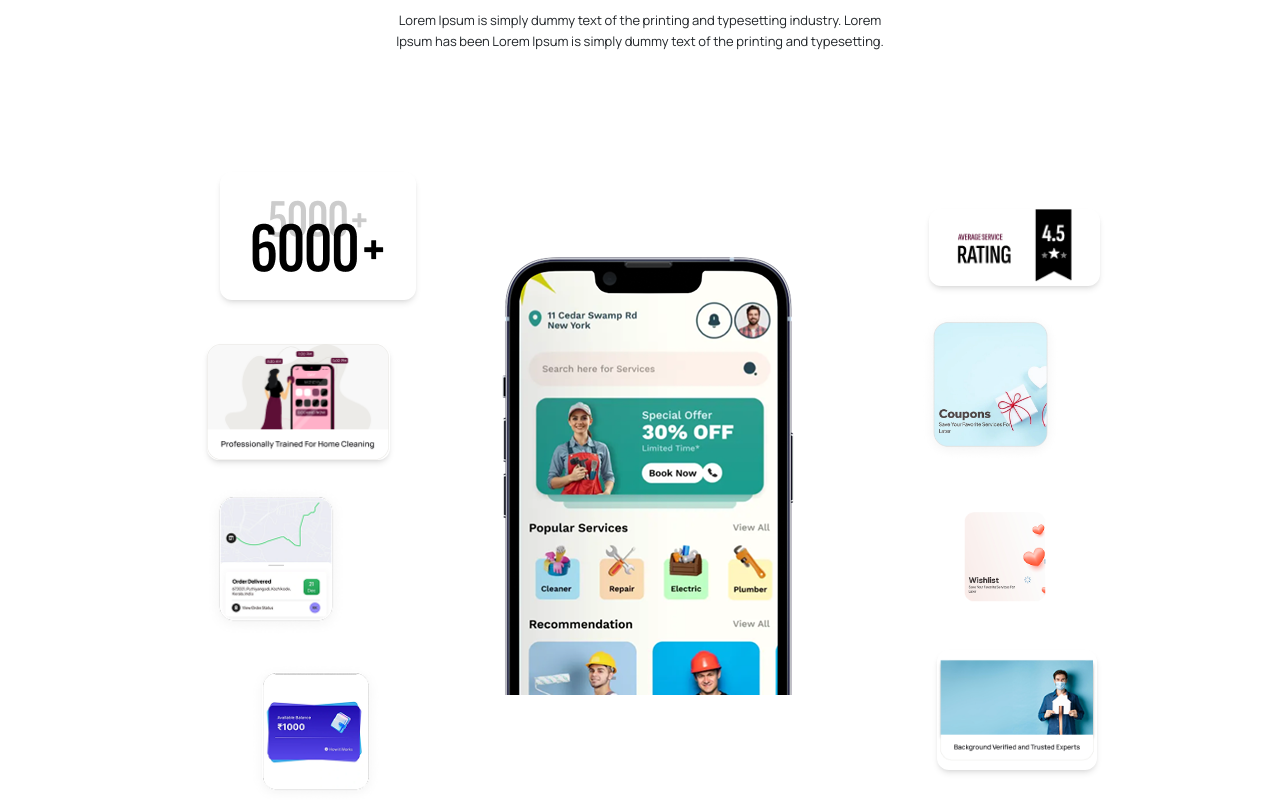
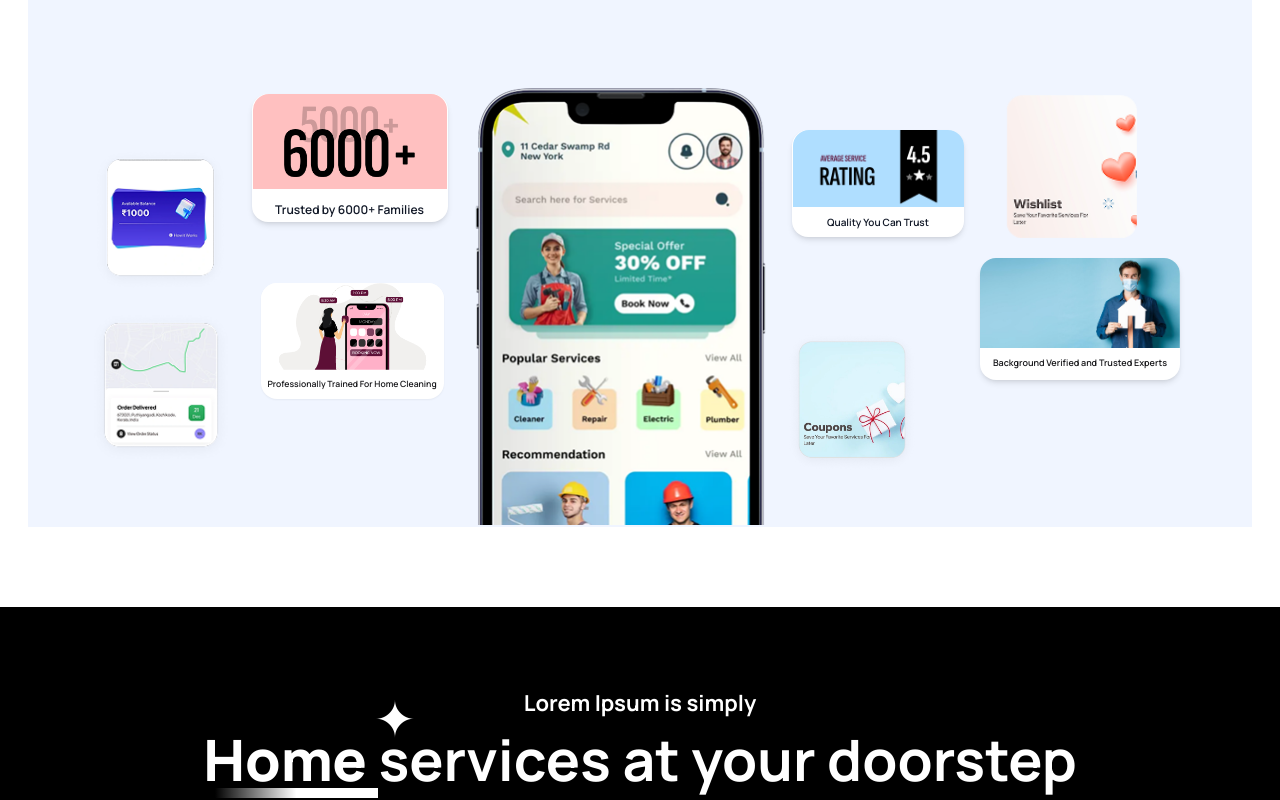
Before and after one commit to anagha-bot/fixtek1, a React (Vite) app: page /who-we-are in a window 1280 px wide. Shown: the part 1220-2020 px from the top of the page. Built offline with nearby package versions, Linux system fonts and the light colour scheme.

Commit message:
Update home button and booking flow

```diff
--- a/src/Components/Booking.jsx
+++ b/src/Components/Booking.jsx
@@ -45,7 +45,7 @@ function Booking() {
 
       {/* ---------- Service Info ---------- */}
       <div className="mt-5 px-4 md:px-20">
-        <h3 className="text-xl md:text-2xl font-manrope  font-bold text-[#212529]">
+        <h3 className="text-xl md:text-2xl font-manrope font-bold text-[#212529]">
           Plumbing Repair
         </h3>
         <div className="flex items-center text-gray-600 mt-1">
@@ -92,14 +92,14 @@ function Booking() {
         <div className="space-y-10 py-6 md:py-10">
           {/* Pricing Card */}
           <div className="border rounded-lg p-5 shadow-sm">
-            <div className="bg-blue-100 rounded-lg p-4 flex flex-col sm:flex-row justify-between items-center mb-5">
+            <div className="bg-blue-100 rounded-lg p-4 flex flex-col sm:flex-row justify-between items-center mb-5 space-y-4 sm:space-y-0">
               <div className="flex flex-col items-center flex-1">
                 <p className="text-xs md:text-sm text-gray-700">
                   First hour charge
                 </p>
                 <p className="text-sm md:text-lg text-[#003580]">AED 90.00</p>
               </div>
-              <div className="flex flex-col items-center flex-1 sm:border-l border-blue-300 sm:pl-6 mt-4 sm:mt-0">
+              <div className="flex flex-col items-center flex-1 sm:border-l border-blue-300 sm:pl-6">
                 <p className="text-xs md:text-sm text-gray-700">
                   Later hour charge
                 </p>
--- a/src/Components/Navbar.jsx
+++ b/src/Components/Navbar.jsx
@@ -15,7 +15,8 @@ export default function Navbar({ scrollToServiceRef }) {
 
   return (
     <div className="flex justify-center">
-      <nav className="w-[814px] bg-white shadow-xl rounded-2xl justify-center">
+      {/* Removed shadow-xl */}
+      <nav className="w-[814px] bg-white rounded-2xl justify-center">
         <div className="w-[814px] h-[43px] flex justify-between items-center space-x-10 py-3 px-10 font-manrope text-[17px] text-gray-800">
 
           {/* Left Links */}
--- a/src/Components/Whoweare.jsx
+++ b/src/Components/Whoweare.jsx
@@ -58,59 +58,101 @@ function Whoweare() {
       </div>
 
       {/* ================= PHONE + CARDS SECTION ================= */}
-     <h2 className="text-center font-manrope text-[24px] md:text-[33px] font-bold text-[#00343D] mb-6">
+    <div className="flex justify-center items-center">
+     <div className='bg-[#F0F5FF] w-[1224px] h-[696px] '>
+     <h2 className=" text-center font-manrope text-[24px] md:text-[33px] font-bold text-[#00343D] mb-6">
   Fixtek Everything. Find Spares. Book Instantly <br />
   with the Fixtek Home Service App
 </h2>
 
-<p className="text-center font-manrope text-[#212529] text-[12px] md:text-[13px] leading-relaxed px-6 mt-4">
+<p className="text-center font-manrope text-[#212529] text-[12px] md:text-[13px] leading-relaxed px-9 mt-4">
   Lorem Ipsum is simply dummy text of the printing and typesetting industry. Lorem <br/>
   Ipsum has been Lorem Ipsum is simply dummy text of the printing and typesetting.
 </p>
-      <div className="flex flex-col md:flex-row justify-center items-center mt-14 relative gap-12 md:gap-20">
+      <div className="flex flex-col md:flex-row justify-center items-center mt-11 relative gap-12 md:gap-20">
         <div className="flex flex-row md:flex-col gap-6 mt-4 md:mt-10">
-          <div className="w-[196px] h-[128px] mx-auto md:ml-10">
-            <img src="Figure (8).png" alt="6000+ Users" className="w-full h-full object-contain rounded-xl shadow-md" />
+          <div className="absolute top-[10%] left-[15%] bg-white rounded-2xl shadow-md hover:shadow-md transition-all p-0 flex flex-col items-center text-center w-[196px] h-[128px] mx-auto md:ml-10">
+           <img
+        src="Figure (5).png"
+        alt="Families"
+        className="w-[194px] h-[95px] bg-[#FFC0C0] rounded-t-2xl object-cover"
+      />
+      <p className="text-[12px] font-semibold text-gray-900 mt-3 font-manrope text-center px-3">
+        Trusted by 6000+ Families
+      </p>
           </div>
-          <div className="w-[183px] h-[116px] mx-auto md:mt-5">
-            <img src="Background+Border (2).png" alt="Professionals" className="w-full h-full object-contain rounded-xl shadow-md" />
-          </div>
-          <div className="w-[144px] h-[154px] mx-auto md:ml-6">
+          <div className="absolute top-[45%] left-[19%] bg-white rounded-2xl shadow-sm hover:shadow-md transition-all p-0 flex flex-col items-center text-center w-[183px] h-[116px] ">
+            <img src="Figure (1).png" alt="Professionals" className=" bg-[#FFFFFF] rounded-t-2xl object-cover" />
+          <p className="text-[8.6px] font-semibold font-manrope text-[#18181B] py-2">
+        Professionally Trained For Home Cleaning
+      </p></div>
+          <div className="absolute top-[50%] left-[3%] w-[144px] h-[154px] mx-auto md:ml-6">
             <img src="image (3).png" alt="Analytics" className="w-full h-full object-contain rounded-xl " />
           </div>
-          <div className="w-[144px] h-[144px] mx-auto md:ml-16">
+          <div className="absolute top-[20%] left-[3%] w-[144px] h-[144px] mx-auto md:ml-6">
             <img src="Container (8).png" alt="Reports" className="w-full h-full object-contain rounded-xl" />
           </div>
         </div>
 
         {/* Phone Mockup */}
-        <div className="w-[200px] h-[320px] md:w-[305px] md:h-[450px] z-10 mt-8 md:mt-0">
+        <div className="absolute left-[36%] top-[6.5%] w-[200px] h-[320px] md:w-[305px] md:h-[450px] z-10 mt-8 md:mt-0">
           <img
             src="iPhone 13 Pro (2).png"
             alt="Fixtek App"
-            className="w-full h-auto object-contain"
+            className="w-full w-[305px] h-[450px] object-contain"
           />
         </div>
 
-        {/* Right Side Feature Cards */}
-        <div className="flex flex-row md:flex-col gap-6 mt-4 md:mt-10">
-          <div className="w-[171px] h-[77px] mx-auto md:ml-12">
-            <img src="Figure (10).png" alt="Coupons" className="w-full h-full object-contain rounded-xl shadow-md" />
+
+        {/* Right Side Cards */}
+        <div className="relative w-full md:w-[400px] h-[500px] mt-4 md:mt-10">
+          {/* Top Card */}
+          <div className="absolute top-[10%] left-[78%] bg-white rounded-2xl shadow-md hover:shadow-lg transition-all flex flex-col items-center text-center w-[172px] h-[107px]">
+            <img
+              src="Figure (4).png"
+              alt="Quality"
+              className="w-[171px] h-[77px] rounded-t-2xl bg-[#AFDEFF] object-cover"
+            />
+            <p className="text-[10px] font-manrope font-semibold text-gray-900 mt-2 px-3">
+              Quality You Can Trust
+            </p>
           </div>
-          <div className="w-[144px] h-[154px] mx-auto">
-            <img src="Coupen-home.webp" alt="Wishlist" className="w-[144px] h-[154px] object-contain rounded-xl " />
+
+          {/* Middle Card 1 */}
+          <div className="absolute top-[50%] left-[75%] w-[144px] h-[154px]">
+            <img
+              src="Coupen-home.webp"
+              alt="Wishlist"
+              className="w-[144px] h-[144px] object-contain rounded-xl"
+            />
           </div>
-          <div className="w-[184px] h-[90px] mx-auto md:mt-6 md:ml-8">
-            <img src="Vector (1).png" alt="Rewards" className="w-full h-full object-contain rounded-xl " />
+
+          {/* Middle Card 2 */}
+          <div className="absolute top-[3%] left-[130%] w-[184px] h-[90px]">
+            <img
+              src="Vector (1).png"
+              alt="Rewards"
+              className="w-[144px] h-[144px] object-contain rounded-xl"
+            />
           </div>
-          <div className="w-[160px] h-[120px] mx-auto md:mt-6 md:ml-14">
-            <img src="Background+Border (3).png" alt="4.5 Rating" className="w-full h-full object-contain rounded-xl shadow-md" />
-          </div>
+
+          {/* Bottom Card */}
+          <div className="absolute bottom-[40%] left-[125%] bg-white rounded-2xl shadow-md hover:shadow-lg transition-all flex flex-col items-center text-center w-[200px] h-[122px]">
+            <img
+              src="Figure.png"
+              alt="Background Verified"
+              className="w-[200px] h-[90px] rounded-t-2xl object-cover"
+            />
+            <p className="text-[9px] font-semibold text-[#18181B] font-manrope mt-2 px-3">
+              Background Verified and Trusted Experts
+            </p></div>
         </div>
       </div>
-
+      </div>
+      </div>
       <Footersection/>
     </div>
+
   );
 }
 
```
Also changed, not shown: src/Components/Homepage.jsx (+52 -25 lines), src/Components/ServiceBooking.jsx (+10 -7 lines), src/Components/Services.jsx (+8 -5 lines), public/Frame 1171276389.png (added).
